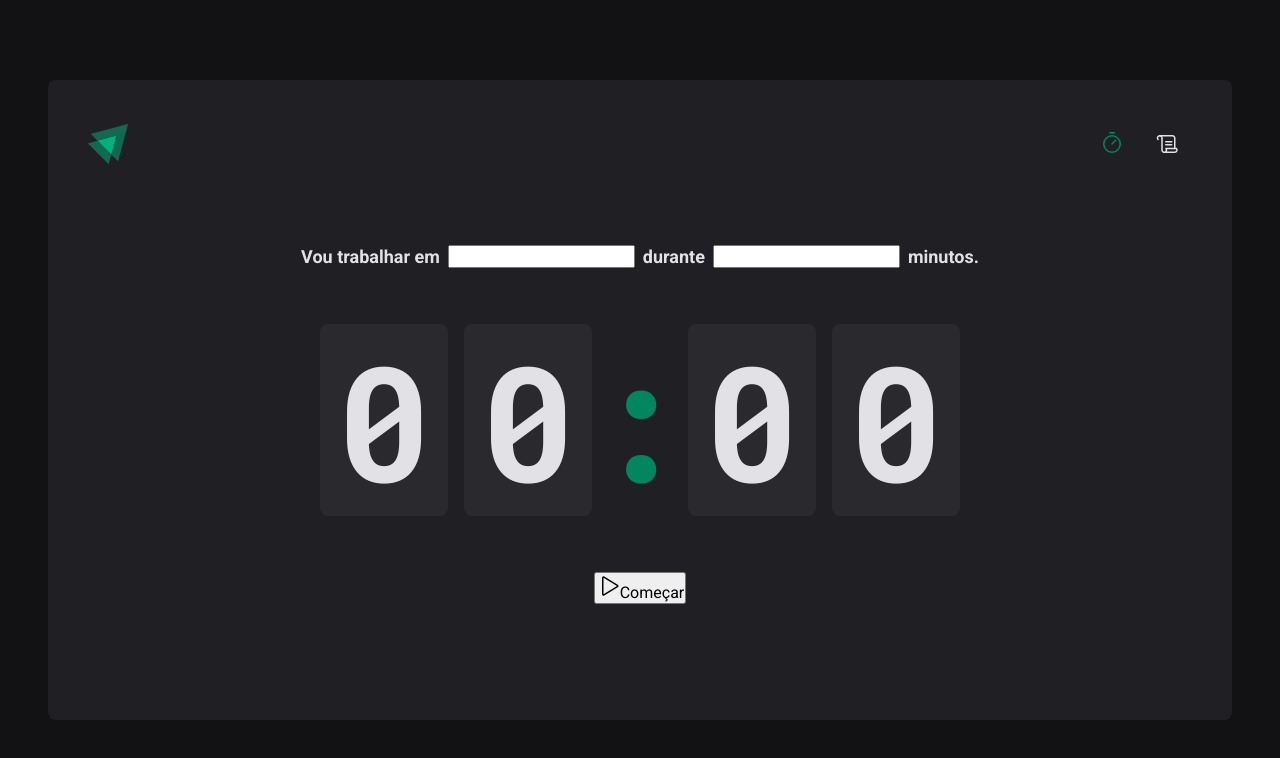
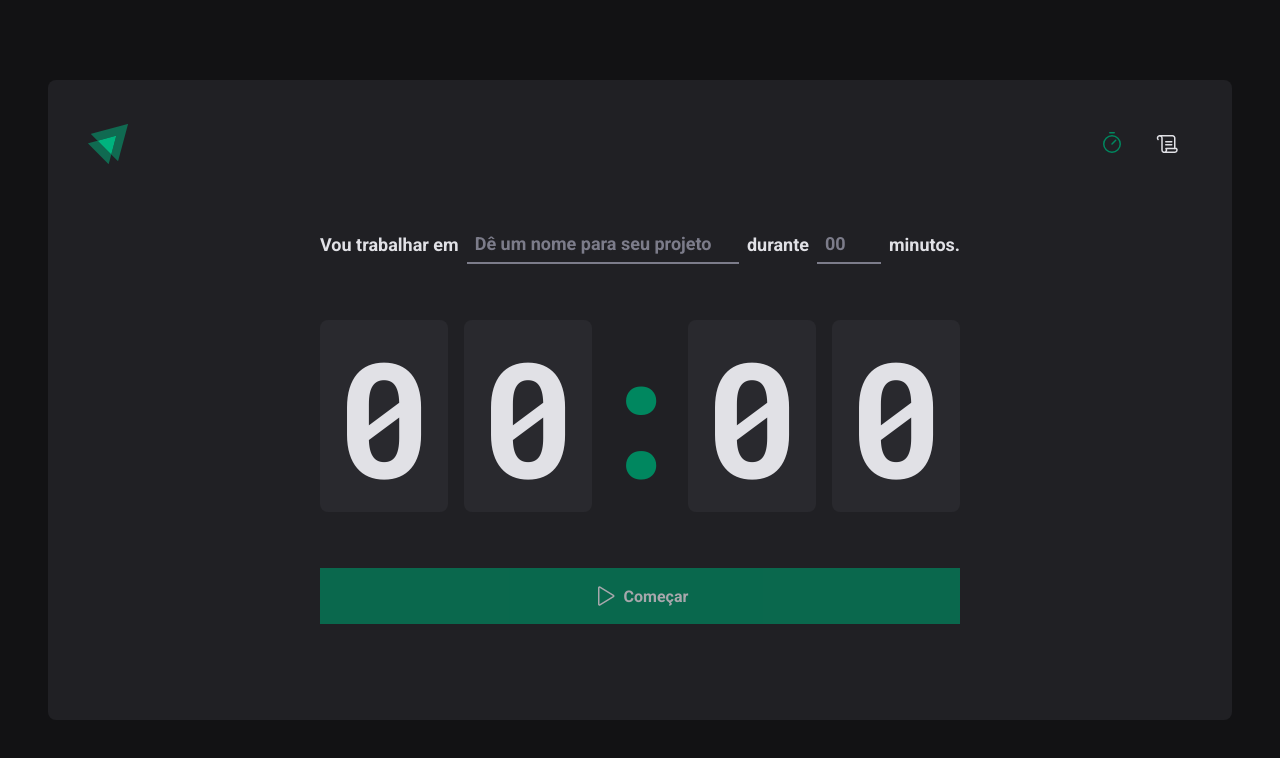
Before and after one commit to edgardfn/Ignite-Timer, a React (Vite) app: page / in a window 1280 px wide. Shown: the top 758 px of the page. Built offline with nearby package versions, Linux system fonts and the light colour scheme.

Commit message:
estilizacao dos inputs de digitar a tarefa e colocar os minutos das tarefas.

```diff
--- a/src/pages/Home/index.tsx
+++ b/src/pages/Home/index.tsx
@@ -3,7 +3,10 @@
   CountdownContainer,
   FormContainer,
   HomeContainer,
+  MinutesAmountInput,
   Separator,
+  StartCountdownButton,
+  TaskInput,
 } from './styles'
 
 export function Home() {
@@ -12,10 +15,28 @@
       <form action="">
         <FormContainer>
           <label htmlFor="task">Vou trabalhar em</label>
-          <input id="task" />
+          <TaskInput
+            id="task"
+            placeholder="Dê um nome para seu projeto"
+            list="task-suggestions"
+          />
+
+          <datalist id="task-suggestions">
+            <option value="Projeto 01" />
+            <option value="Projeto 02" />
+            <option value="Projeto 03" />
+            <option value="Projeto 04" />
+          </datalist>
 
           <label htmlFor="minutesAmount">durante</label>
-          <input type="number" id="minutesAmount" />
+          <MinutesAmountInput
+            type="number"
+            id="minutesAmount"
+            placeholder="00"
+            step={5}
+            min={5}
+            max={60}
+          />
 
           <span>minutos.</span>
         </FormContainer>
@@ -28,10 +49,10 @@
           <span>0</span>
         </CountdownContainer>
 
-        <button type="submit">
+        <StartCountdownButton disabled type="submit">
           <Play size={24} />
           Começar
-        </button>
+        </StartCountdownButton>
       </form>
     </HomeContainer>
   )
--- a/src/pages/Home/styles.tsx
+++ b/src/pages/Home/styles.tsx
@@ -28,6 +28,38 @@
   flex-wrap: wrap;
 `
 
+const BaseInput = styled.input`
+  background: transparent;
+  height: 2.5rem;
+  border: 0;
+  border-bottom: 2px solid ${(props) => props.theme['gray-500']};
+  font-weight: bold;
+  font-size: 1.125rem;
+  padding: 0 0.5rem;
+  color: ${(props) => props.theme['gray-100']};
+
+  &:focus {
+    box-shadow: none;
+    border-color: ${(props) => props.theme['green-500']};
+  }
+
+  &::placeholder {
+    color: ${(props) => props.theme['gray-500']};
+  }
+`
+
+export const TaskInput = styled(BaseInput)`
+  flex: 1;
+
+  &::-webkit-calendar-picker-indicator {
+    display: none !important;
+  }
+`
+
+export const MinutesAmountInput = styled(BaseInput)`
+  width: 4rem;
+`
+
 export const CountdownContainer = styled.div`
   font-family: 'Roboto Mono', monospace;
   font-size: 10rem;
@@ -53,3 +85,30 @@
   display: flex;
   justify-content: center;
 `
+
+export const StartCountdownButton = styled.button`
+  width: 100%;
+  border: 0;
+  padding: 1rem;
+
+  display: flex;
+  align-items: center;
+  justify-content: center;
+
+  gap: 0.5rem;
+  font-weight: bold;
+
+  cursor: pointer;
+
+  background: ${(props) => props.theme['green-500']};
+  color: ${(props) => props.theme['gray-100']};
+
+  &:disabled {
+    opacity: 0.7;
+    cursor: not-allowed;
+  }
+
+  &:not(:disabled):hover {
+    background: ${(props) => props.theme['green-700']};
+  }
+`
```
